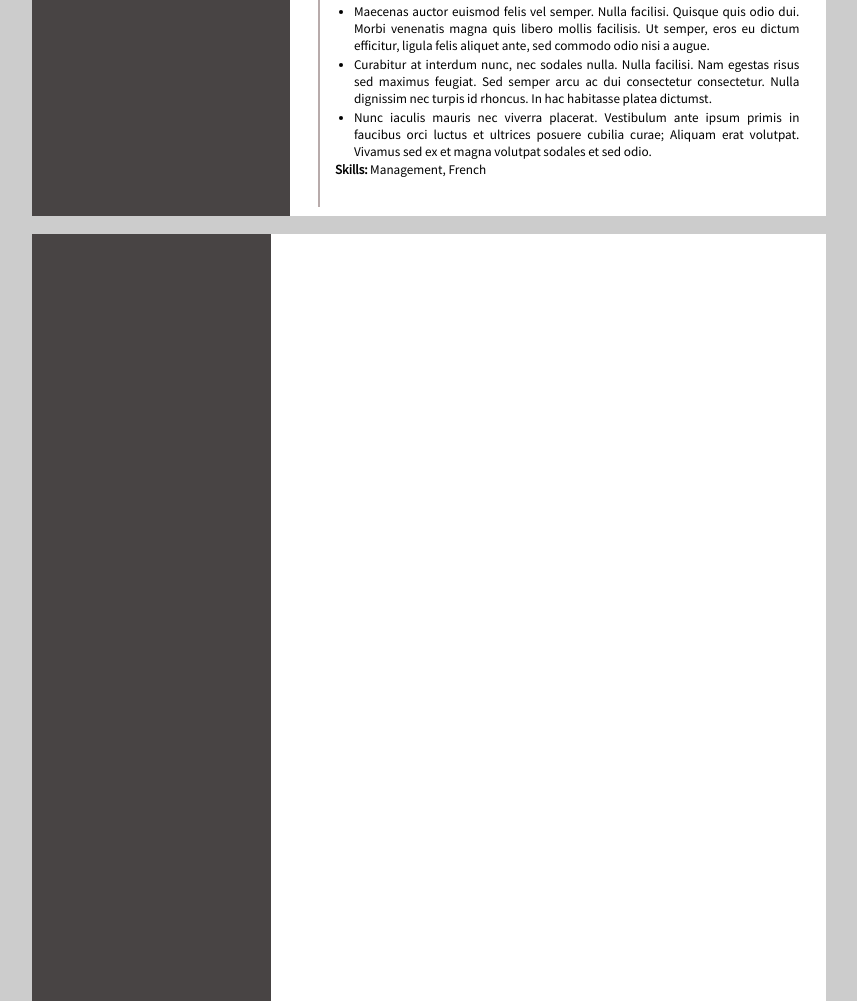
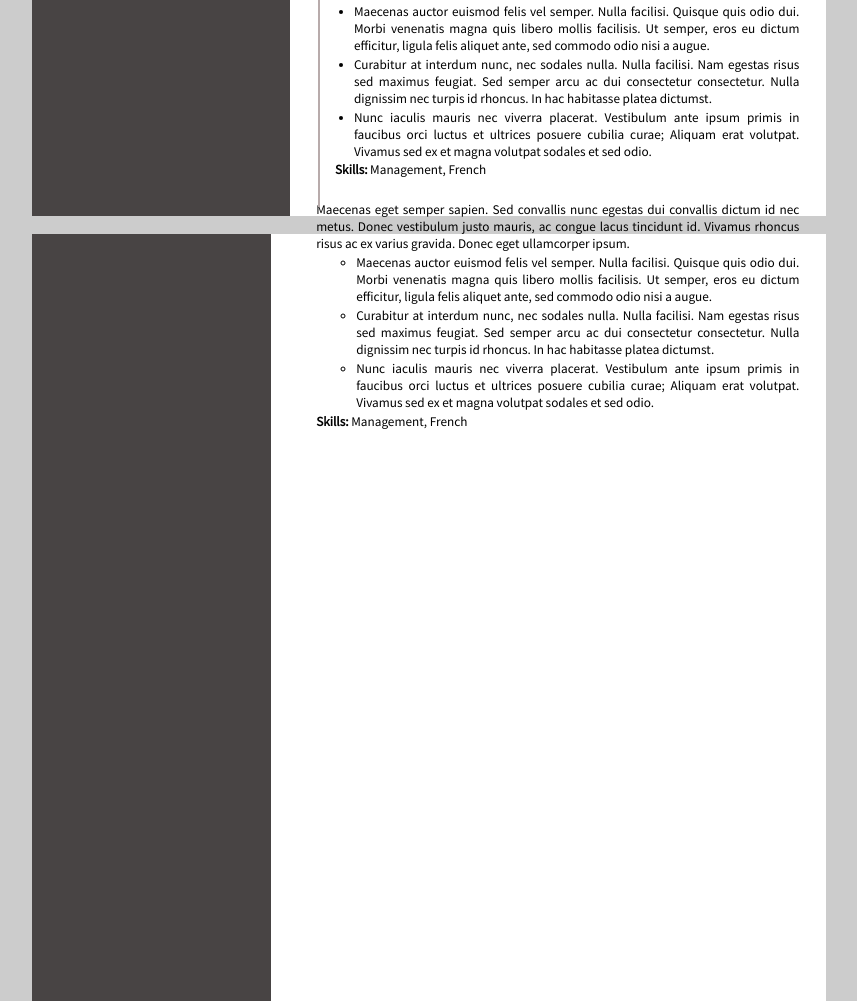
Before and after one commit to vladnita/cioangher.github.io, a plain HTML site: page index.html in a window 1280 px wide. Shown: the part 907-1908 px from the top of the page, without its empty margins (211-1068 px from the left). Drawn offline with nearby package versions, Linux system fonts and the light colour scheme.

Commit message:
Update index.html

```diff
--- a/index.html
+++ b/index.html
@@ -292,6 +292,33 @@
                 </p>
               </div>
             </li>
+
+			 <div class="smallText">
+                <p>
+                  Maecenas eget semper sapien. Sed convallis nunc egestas dui convallis dictum id nec metus. Donec vestibulum justo mauris, ac congue lacus tincidunt id. Vivamus rhoncus risus ac ex varius gravida. Donec eget ullamcorper ipsum.
+                </p>
+
+                <ul>
+                  <li>
+                    <p>
+                      Maecenas auctor euismod felis vel semper. Nulla facilisi. Quisque quis odio dui. Morbi venenatis magna quis libero mollis facilisis. Ut semper, eros eu dictum efficitur, ligula felis aliquet ante, sed commodo odio nisi a augue.
+                    </p>
+                  </li>
+                  <li>
+                    <p>
+                      Curabitur at interdum nunc, nec sodales nulla. Nulla facilisi. Nam egestas risus sed maximus feugiat. Sed semper arcu ac dui consectetur consectetur. Nulla dignissim nec turpis id rhoncus. In hac habitasse platea dictumst.
+                    </p>
+                  </li>
+                  <li>
+                    <p>
+                      Nunc iaculis mauris nec viverra placerat. Vestibulum ante ipsum primis in faucibus orci luctus et ultrices posuere cubilia curae; Aliquam erat volutpat. Vivamus sed ex et magna volutpat sodales et sed odio.
+                    </p>
+                  </li>
+                </ul>
+                <p>
+                  <span class="bolded">Skills: </span>Management, French
+                </p>
+              </div>
           </ul>
         </div>
       </div>
```
